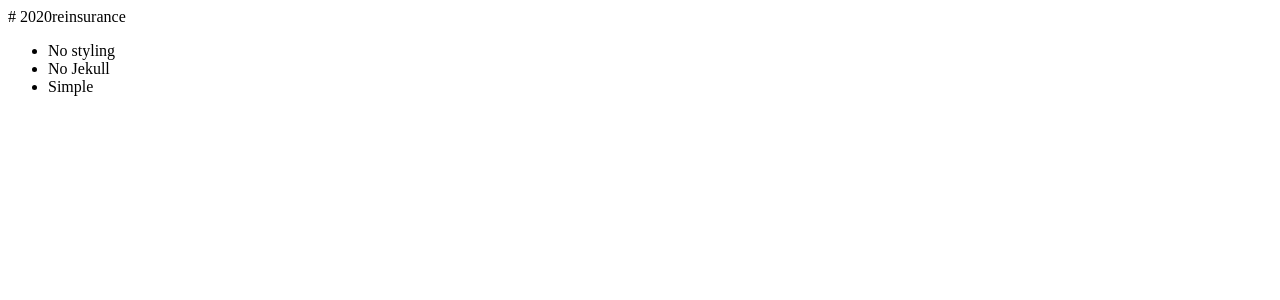
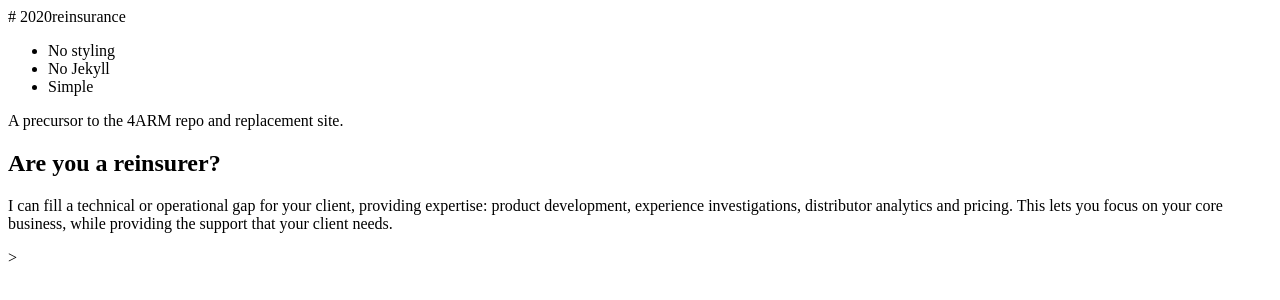
Before and after one commit to maverickactuary/2020reinsurance, a plain HTML site: page index.html in a window 1280 px wide. Drawn offline with Linux system fonts and the light colour scheme.

Commit message:
Are you a reinsurer?

```diff
--- a/index.html
+++ b/index.html
@@ -2,6 +2,11 @@
 
 <ul>
     <li>No styling</li>
-    <li>No Jekull</li>
+    <li>No Jekyll</li>
     <li>Simple</li>
 </ul>
+
+A precursor to the 4ARM repo and replacement site.
+
+<h2>Are you a reinsurer?</h2>
+<p>I can fill a technical or operational gap for your client, providing expertise: product development, experience investigations, distributor analytics and pricing. This lets you focus on your core business, while providing the support that your client needs.</p>>
```
